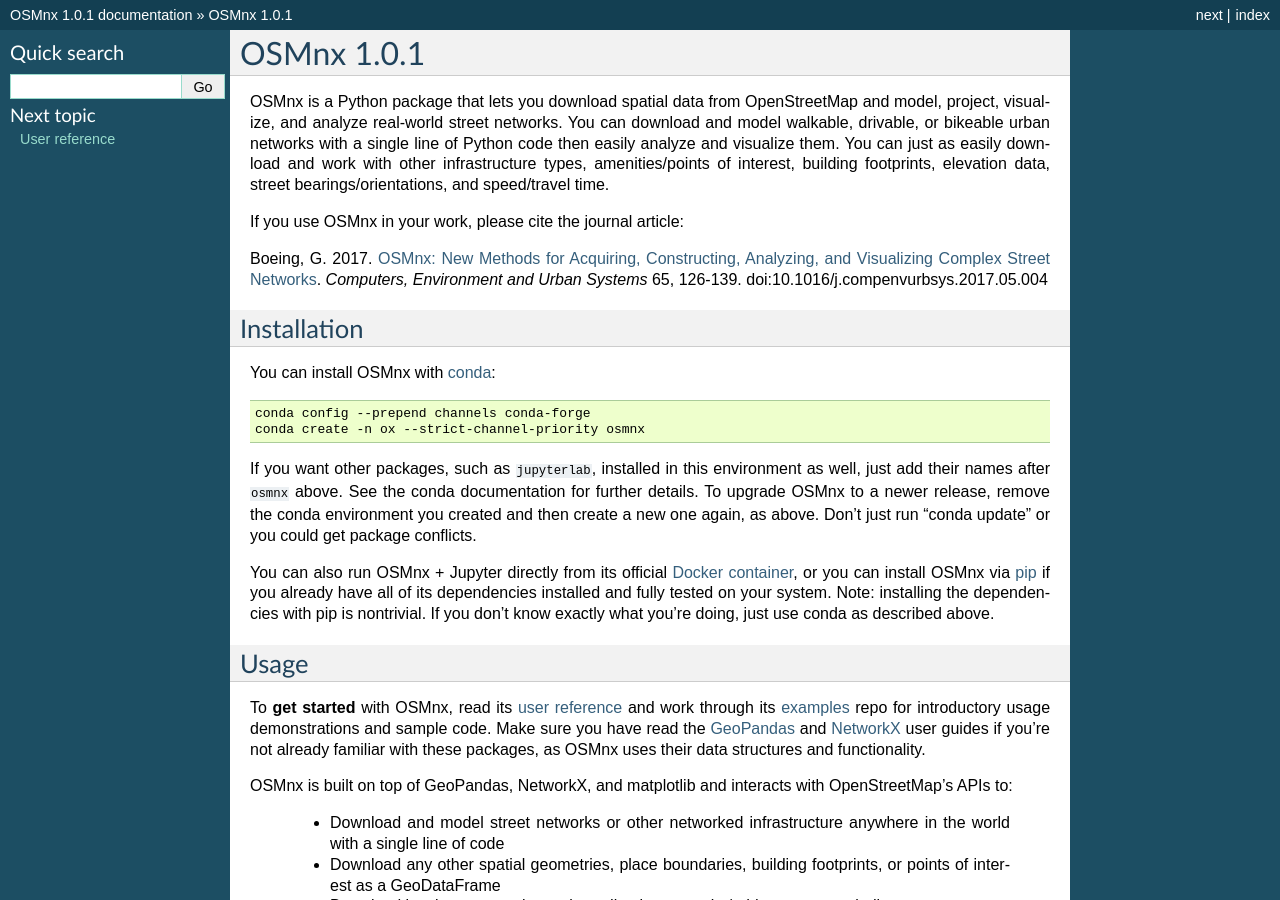
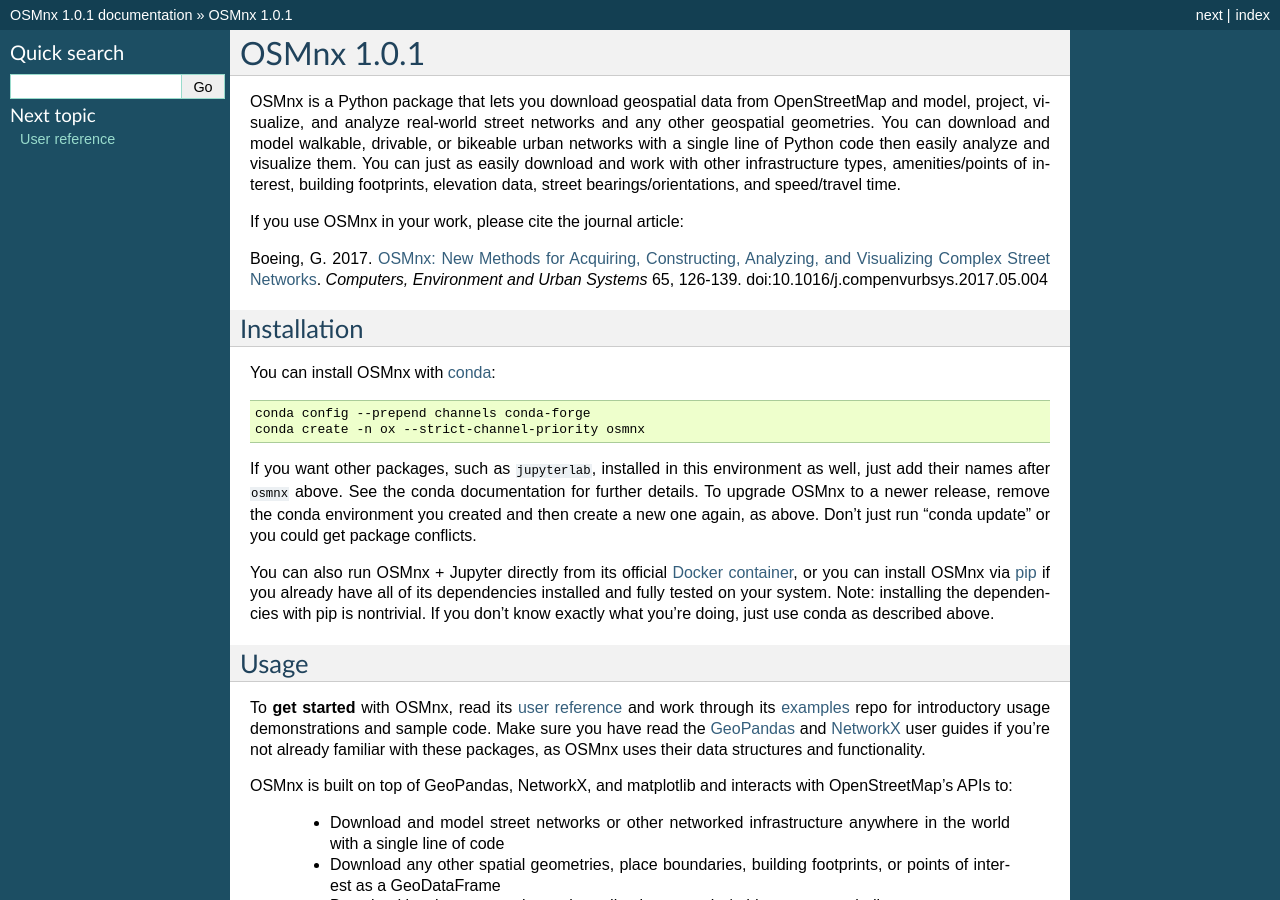
Before and after one commit to gboeing/osmnx, a Sphinx documentation site: the page built from docs/source/index.rst, in a window 1280 px wide and 900 px high. Built offline with Sphinx 7.4.7, drawn with Linux system fonts in a browser that asks for light colours.

Commit message:
update docs

```diff
--- a/docs/source/index.rst
+++ b/docs/source/index.rst
@@ -1,7 +1,7 @@
 OSMnx |version|
 ===============
 
-OSMnx is a Python package that lets you download spatial data from OpenStreetMap and model, project, visualize, and analyze real-world street networks. You can download and model walkable, drivable, or bikeable urban networks with a single line of Python code then easily analyze and visualize them. You can just as easily download and work with other infrastructure types, amenities/points of interest, building footprints, elevation data, street bearings/orientations, and speed/travel time.
+OSMnx is a Python package that lets you download geospatial data from OpenStreetMap and model, project, visualize, and analyze real-world street networks and any other geospatial geometries. You can download and model walkable, drivable, or bikeable urban networks with a single line of Python code then easily analyze and visualize them. You can just as easily download and work with other infrastructure types, amenities/points of interest, building footprints, elevation data, street bearings/orientations, and speed/travel time.
 
 If you use OSMnx in your work, please cite the journal article:
 
```
